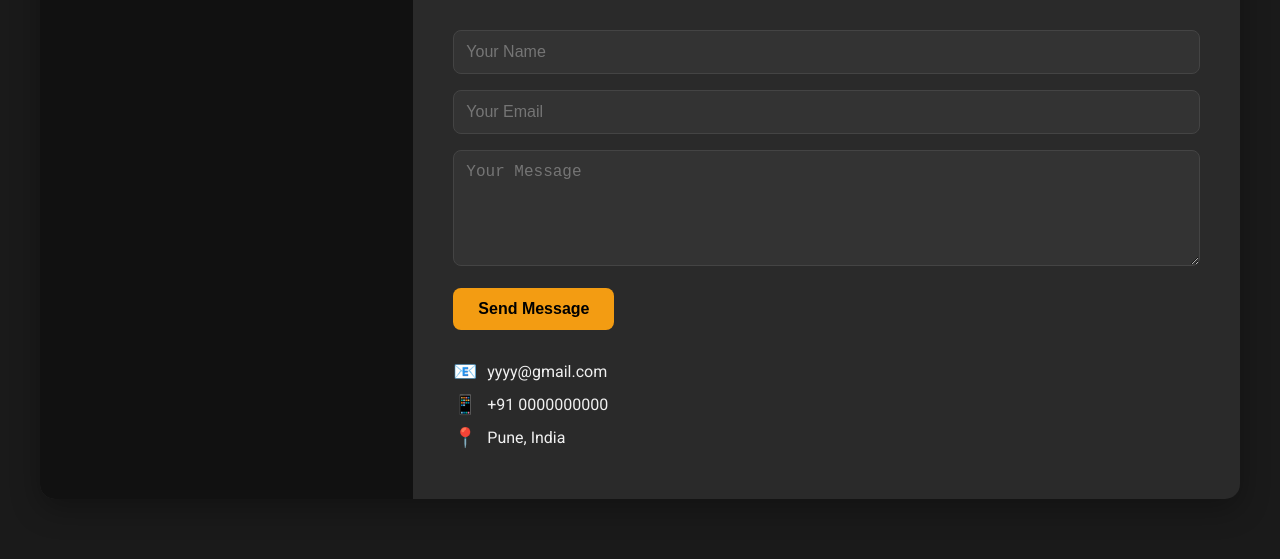
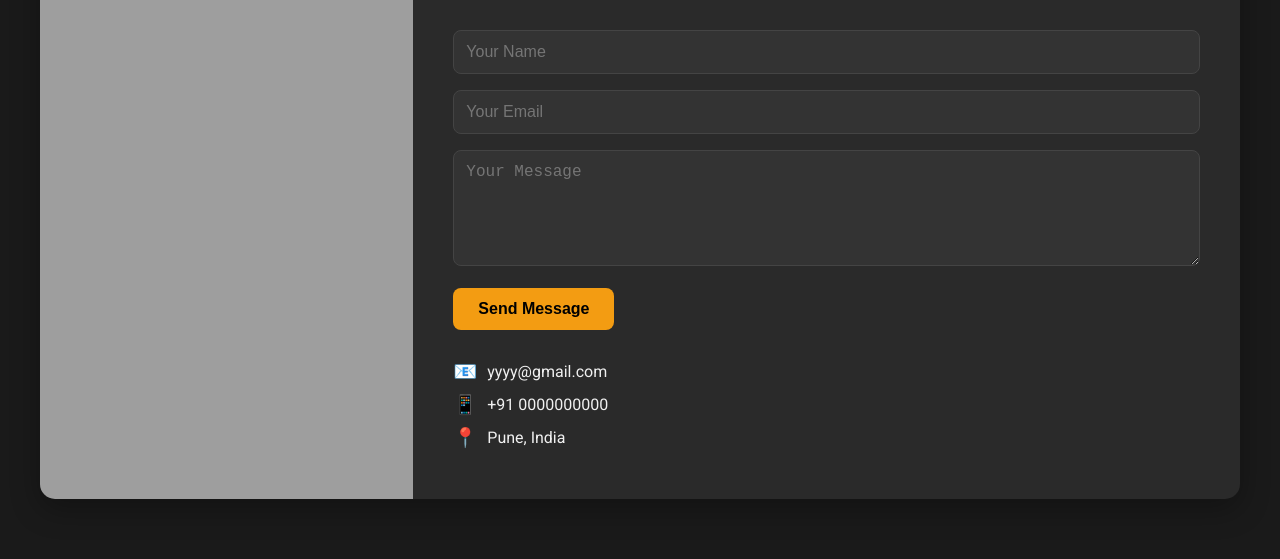
Before and after one commit to PraniketKolte-dev/personal-portfolio, a plain HTML site: page contact.html in a window 1280 px wide. Shown: the part 248-807 px from the top of the page. Drawn offline with Linux system fonts and the light colour scheme; the site is published under a folder, as on GitHub Pages, so addresses that start at the root find nothing.

Commit message:
Add files via upload

```diff
--- a/contact.html
+++ b/contact.html
@@ -34,7 +34,7 @@
       <div class="contact-container">
         <div class="contact-image">
           <img
-            src="/images/michal-biernat-h0xEUQXzU38-unsplash.jpg"
+            src="images/michal-biernat-h0xEUQXzU38-unsplash.jpg"
             alt="Let's connect"
           />
         </div>
```
